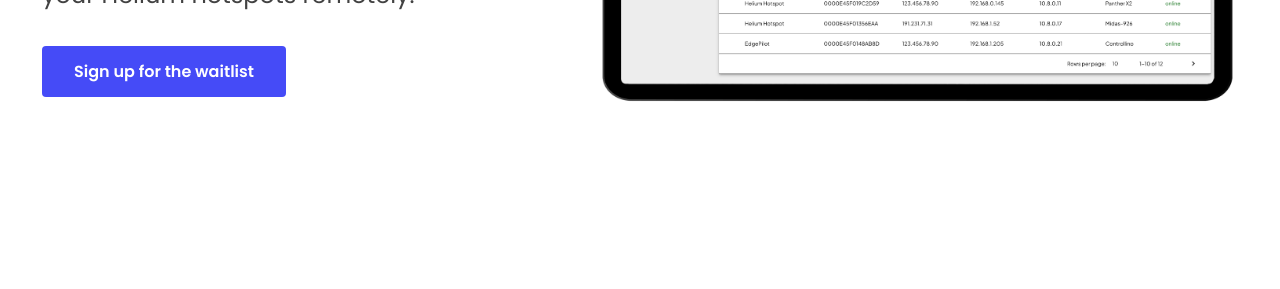
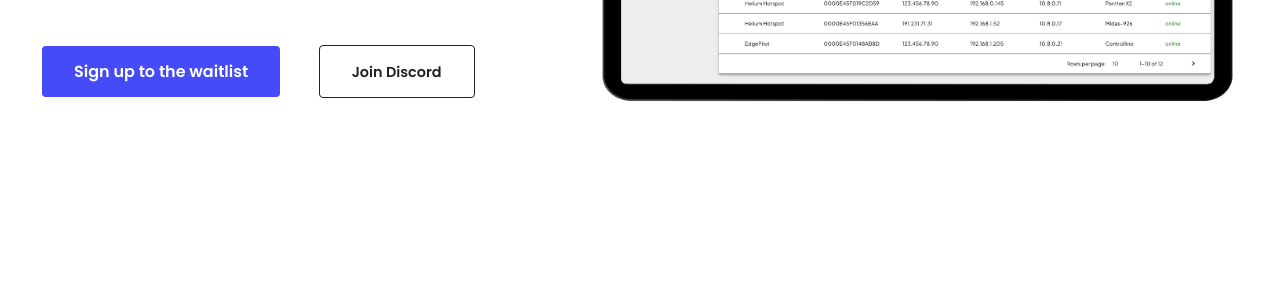
Before and after one commit to connect-iot-bv/public-edgepilot.io, a plain HTML site: page helium.html in a window 1280 px wide. Shown: the part 492-781 px from the top of the page. Drawn offline with nearby package versions, Linux system fonts and the light colour scheme.

Commit message:
add discord link

```diff
--- a/helium.html
+++ b/helium.html
@@ -46,7 +46,14 @@
                 <div class="inner-row">
 					<div class="col">
 						<button class="btn btn-filled">
-							<a href="http://eepurl.com/iGxpp-/">Sign up for the waitlist</a>
+							<a href="http://eepurl.com/iGxpp-/">Sign up to the waitlist</a>
+						</button>
+					</div>
+					<div class="col">
+						<button class="btn btn-bordered">
+							<a href="https://discord.com/invite/wz7x7syUeW">
+								Join Discord
+							</a>
 						</button>
 					</div>
 				</div>
```
Also changed, not shown: index.html (+8 -1 lines).
